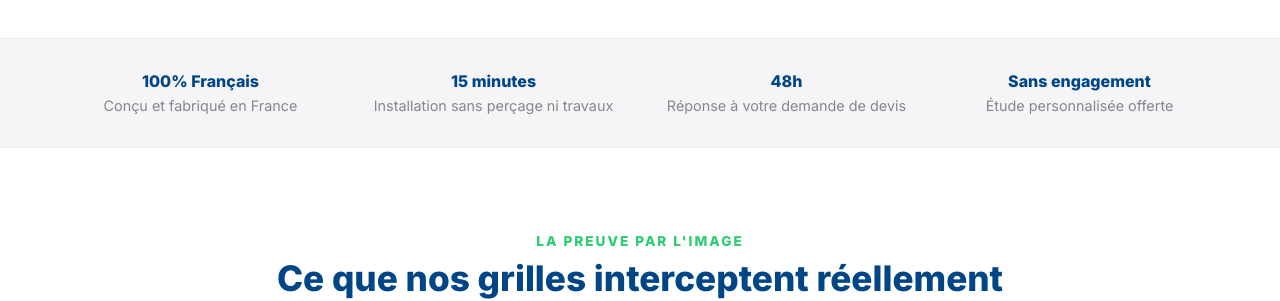
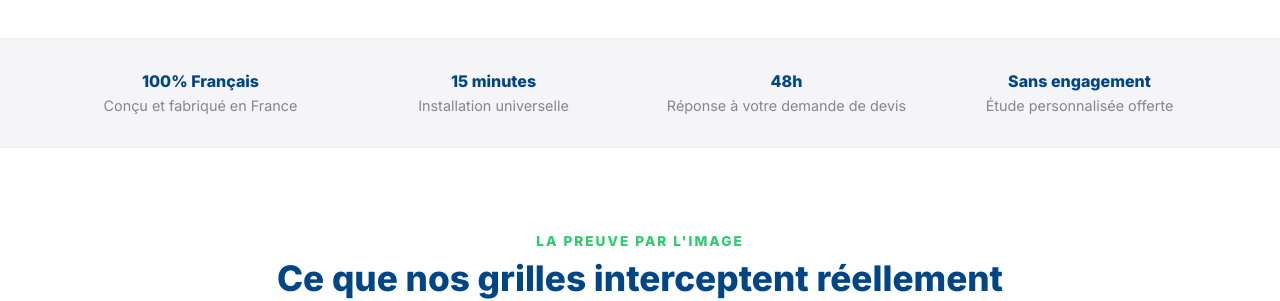
Before and after one commit to DuvalDVL/ecosafe, a Jekyll site: the page built from devis-collectivites-eaux-pluviales/index.md, in a window 1280 px wide and 900 px high, scrolled down 602 px. Shown: the part 163-464 px from the top of the window. Built offline with Jekyll 4.4.1, drawn with Linux system fonts in a browser that asks for light colours.

Commit message:
Update index.md

```diff
--- a/devis-collectivites-eaux-pluviales/index.md
+++ b/devis-collectivites-eaux-pluviales/index.md
@@ -26,7 +26,7 @@ description: "Grilles de filtration et séparateurs hydrocarbures pour la gestio
   <div class="container">
     <div style="display: grid; grid-template-columns: repeat(auto-fit, minmax(200px, 1fr)); gap: 20px; text-align: center;">
       <div><strong style="color: var(--eco-blue);">100% Français</strong><br><span style="color: var(--text-muted); font-size: 0.9rem;">Conçu et fabriqué en France</span></div>
-      <div><strong style="color: var(--eco-blue);">15 minutes</strong><br><span style="color: var(--text-muted); font-size: 0.9rem;">Installation sans perçage ni travaux</span></div>
+      <div><strong style="color: var(--eco-blue);">15 minutes</strong><br><span style="color: var(--text-muted); font-size: 0.9rem;">Installation universelle</span></div>
       <div><strong style="color: var(--eco-blue);">48h</strong><br><span style="color: var(--text-muted); font-size: 0.9rem;">Réponse à votre demande de devis</span></div>
       <div><strong style="color: var(--eco-blue);">Sans engagement</strong><br><span style="color: var(--text-muted); font-size: 0.9rem;">Étude personnalisée offerte</span></div>
     </div>
```
